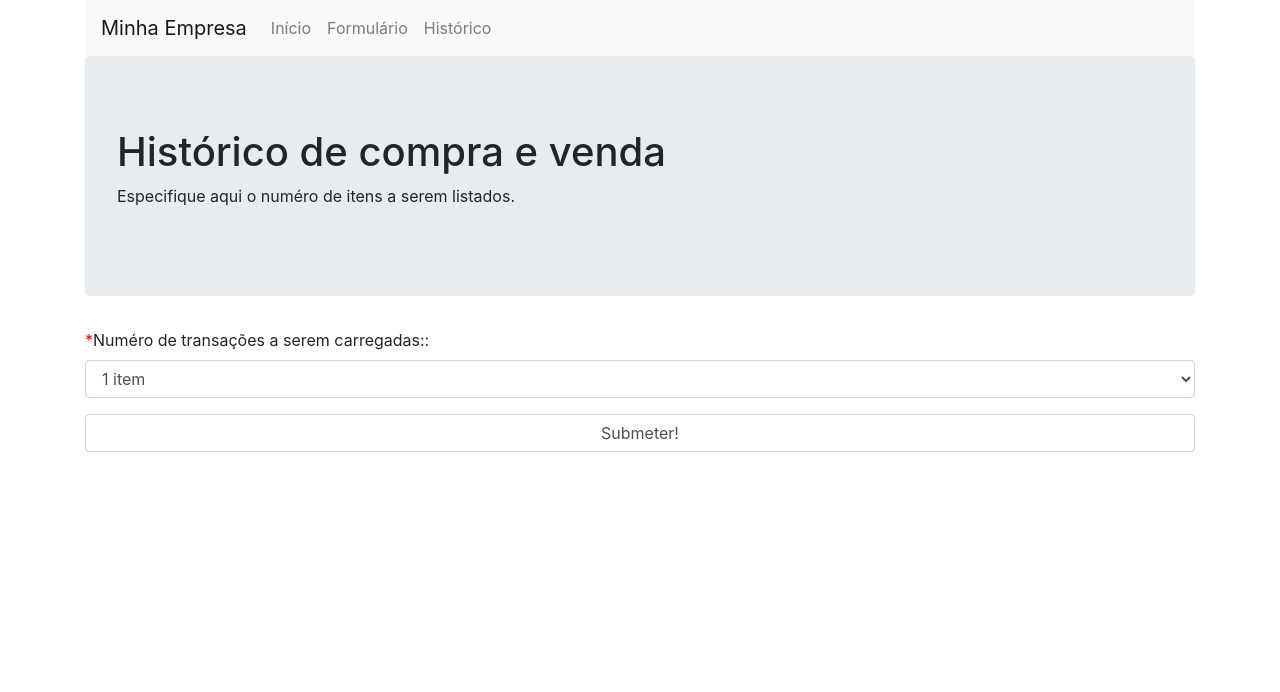
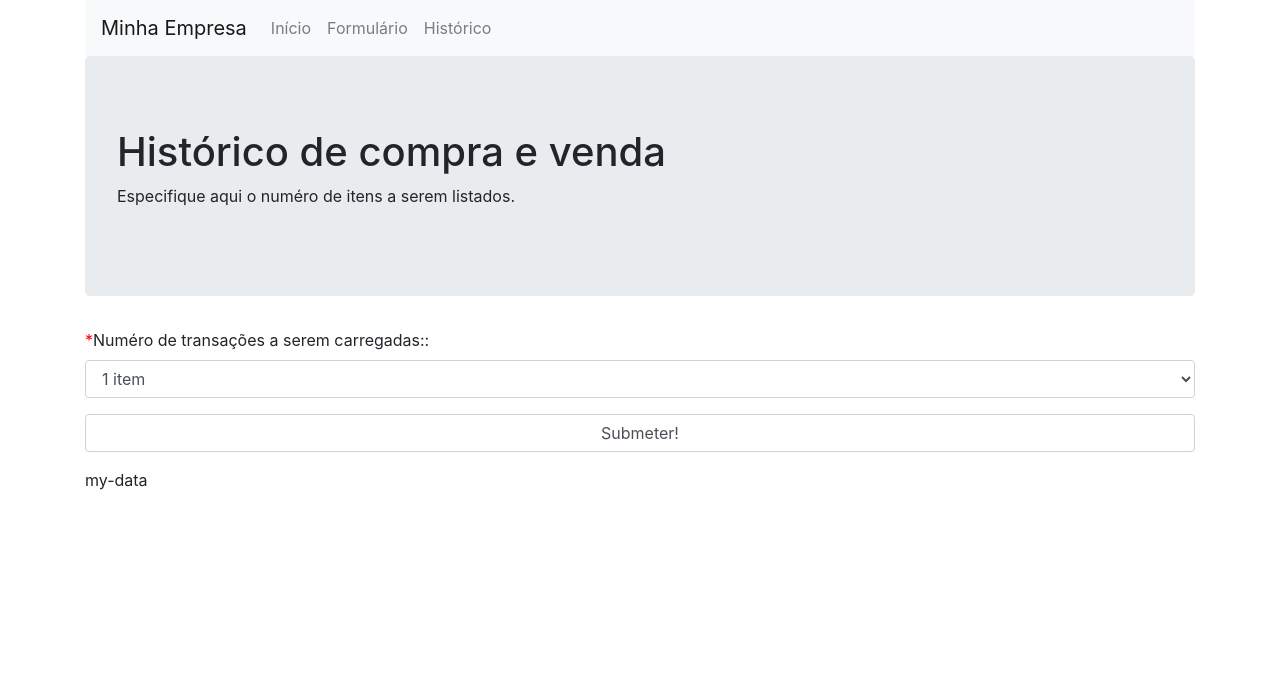
Before and after one commit to emilioMaddalena/not_just_tires, a Flask app: page /history-pre in a window 1280 px wide. Shown: the top 692 px of the page. Run offline with Flask 2, Linux system fonts and the light colour scheme.

Commit message:
add basic javascript functionalities

```diff
--- a/not_just_tires/main.py
+++ b/not_just_tires/main.py
@@ -79,7 +79,7 @@ def form():
 @app.route("/history-pre", methods=["GET", "POST"])
 def historyPre():
     if request.method == "GET":
-        return render_template("history-pre.html")
+        return render_template("history-pre.html", data='my-data')
 
     elif request.method == "POST":
 
--- /dev/null
+++ b/not_just_tires/static/js/my_script.js
@@ -0,0 +1,2 @@
+document.write("<h1> HELLO FROM JS <\h1>")
+console.log("it worked!")
--- a/not_just_tires/templates/history-pre.html
+++ b/not_just_tires/templates/history-pre.html
@@ -29,4 +29,10 @@ Pre history page
         <p><button type="submit" class="form-control">Submeter!</button></p>
     </form>
 
+    <!-- <script type="text/javascript" src="../static/js/my_script.js"> -->
+    <script>
+        var x = '{{ data }}'
+        document.write(x)
+    </script>
+
 {% endblock %}
```
